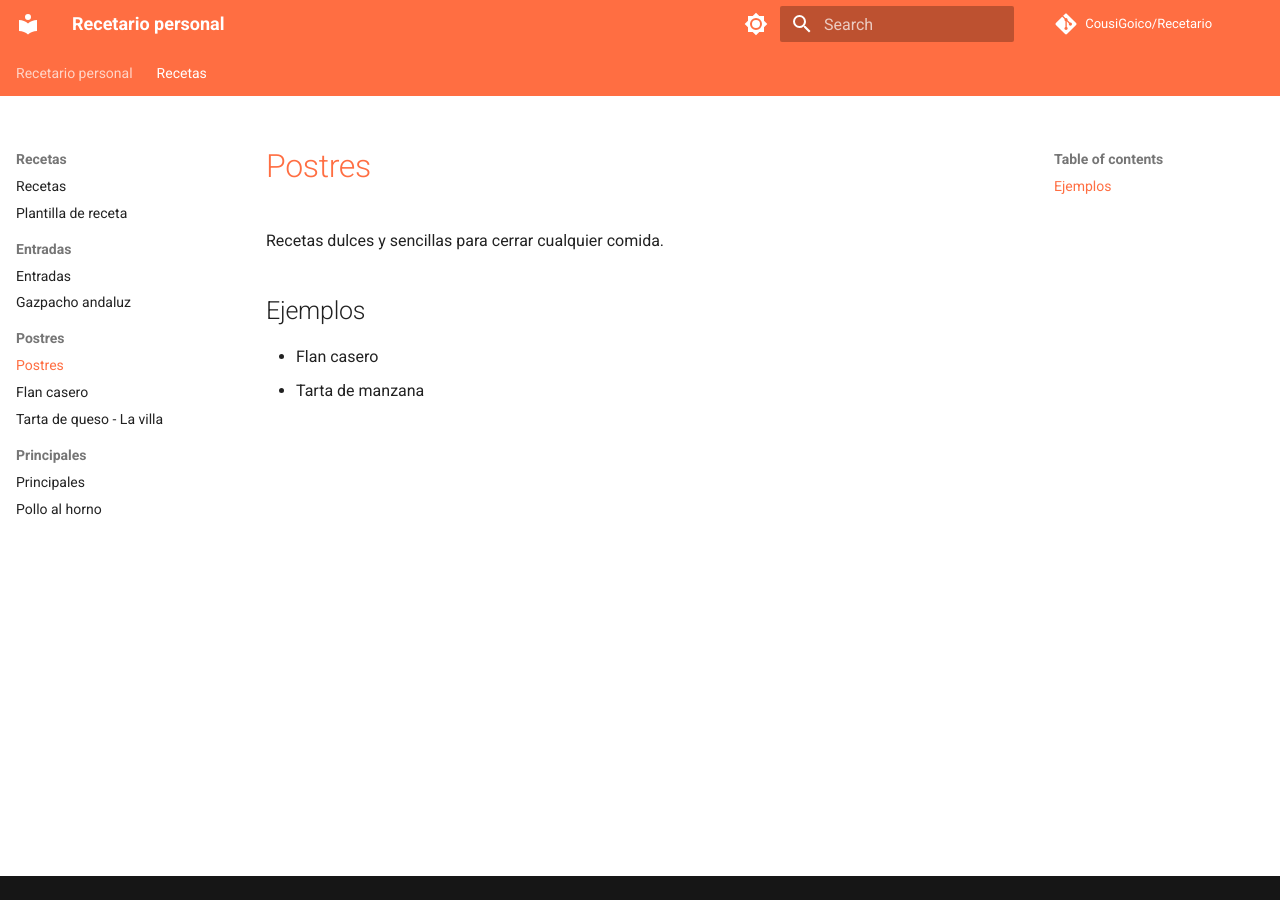
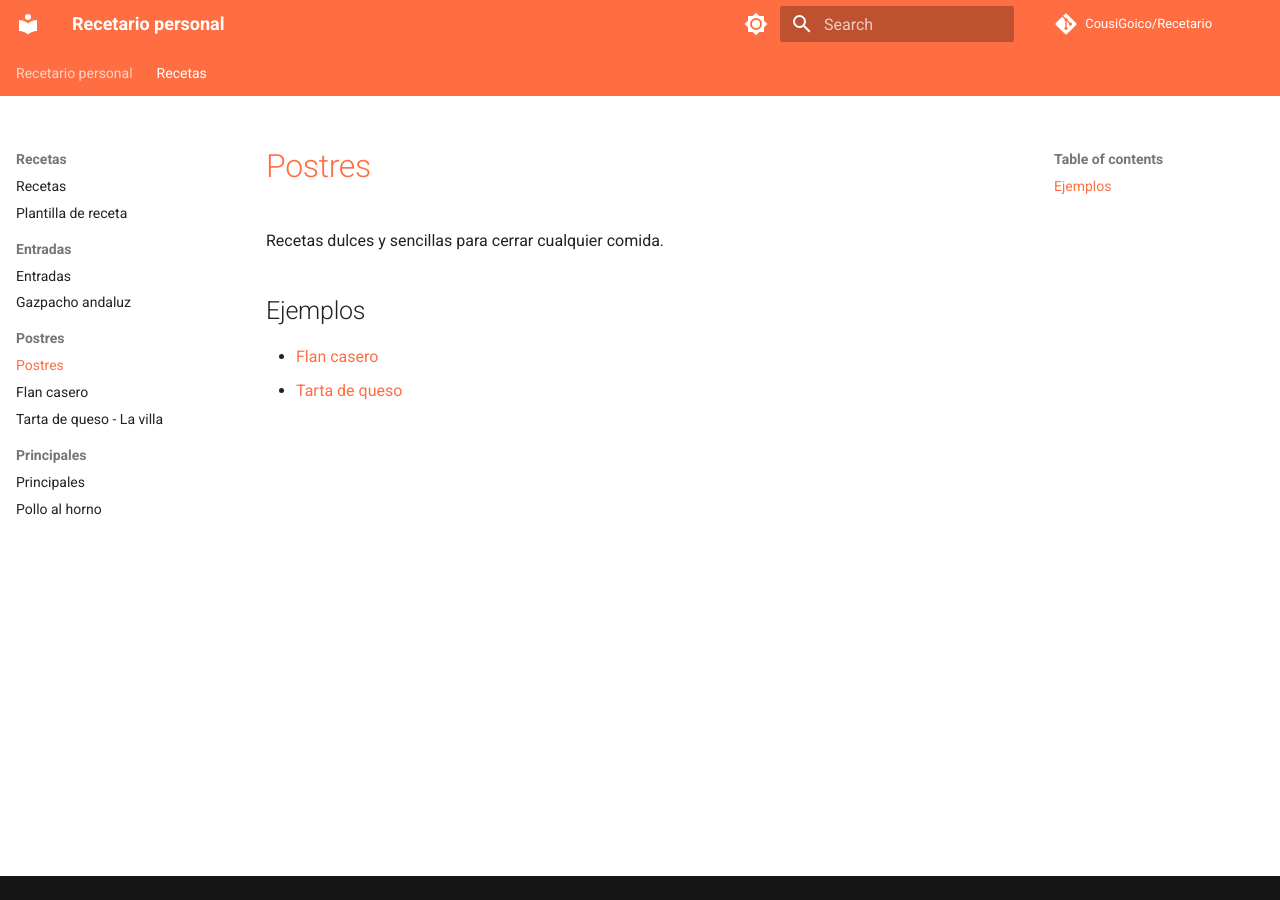
Before and after one commit to CousiGoico/Recetario, an MkDocs documentation site: the page built from docs/recetas/postres/README.md, in a window 1280 px wide. Built offline with MkDocs 1.6.1 and Material for MkDocs 9.7.7, drawn with Linux system fonts in a browser that asks for light colours; comment, search, counter and statistics services are not loaded.

Commit message:
Update recipe examples to include links in Entradas, Postres, and Principales sections

```diff
--- a/docs/recetas/postres/README.md
+++ b/docs/recetas/postres/README.md
@@ -4,5 +4,5 @@ Recetas dulces y sencillas para cerrar cualquier comida.
 
 ## Ejemplos
 
-- Flan casero
-- Tarta de manzana
+- [Flan casero](flan-casero.md)
+- [Tarta de queso](tarta-queso.md)
```
Also changed, not shown: docs/recetas/entradas/README.md (+1 -2 lines), docs/recetas/principales/README.md (+1 -2 lines).
